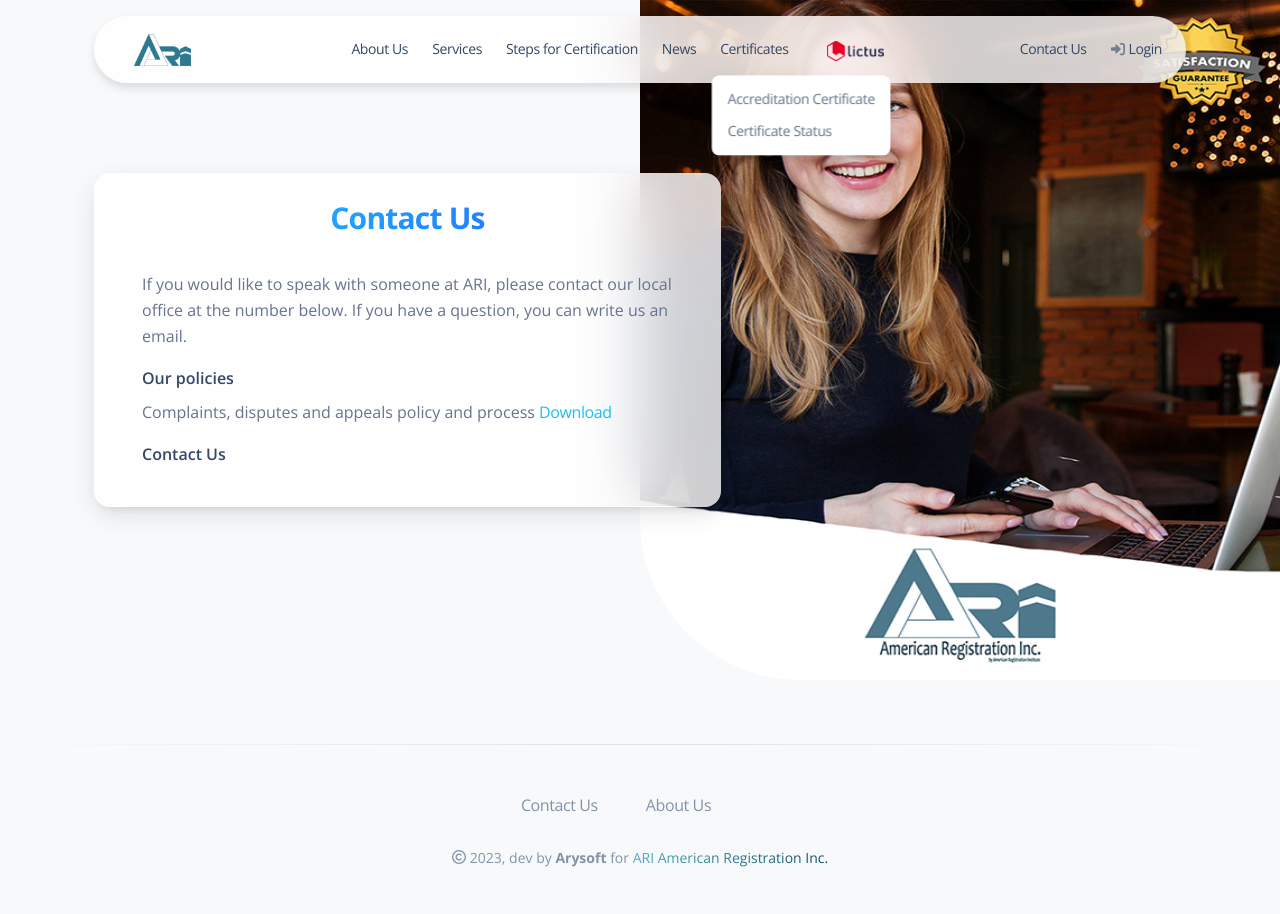
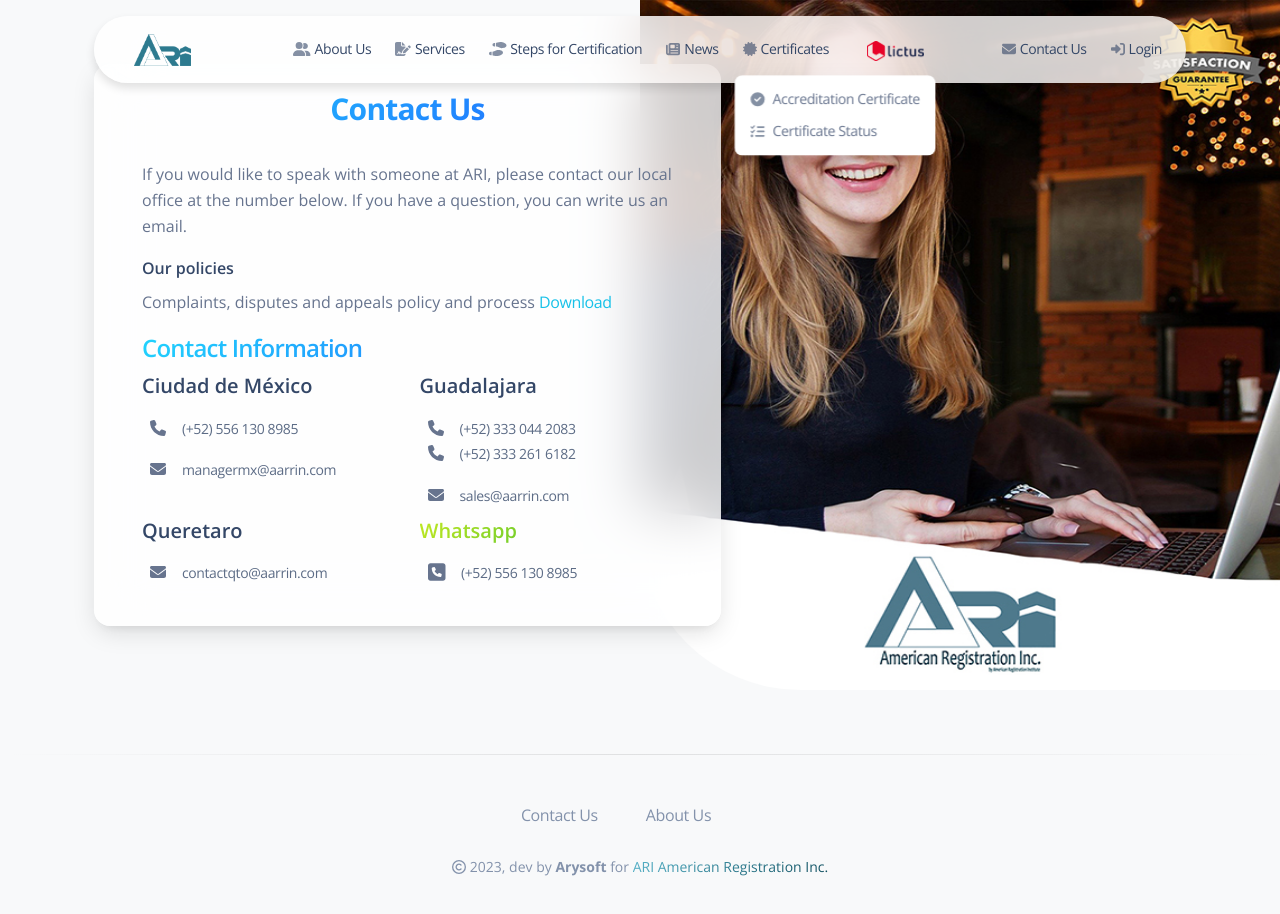
Before and after one commit to xiuhblaze/arysoft.ari.cortana, a React (Vite) app: page /contact in a window 1280 px wide. Both pictures are taken after a click on the button "Certificates". Shown: the top 914 px of the page. Built offline with nearby package versions, Linux system fonts and the light colour scheme.

Commit message:
Inicializacion de Lazy Load y Big Calendar

```diff
--- a/package.json
+++ b/package.json
@@ -16,10 +16,12 @@
     "@fortawesome/react-fontawesome": "^0.2.0",
     "@reduxjs/toolkit": "^1.9.5",
     "bootstrap": "^5.3.0",
+    "date-fns": "^2.30.0",
     "formik": "^2.4.2",
     "localforage": "^1.10.0",
     "match-sorter": "^6.3.1",
     "react": "^18.2.0",
+    "react-big-calendar": "^1.8.2",
     "react-bootstrap": "^2.8.0",
     "react-dom": "^18.2.0",
     "react-redux": "^8.1.1",
--- a/src/App.jsx
+++ b/src/App.jsx
@@ -33,7 +33,7 @@ function App() {
     if (!!routes) {
       return routes.map( route => {
         if (route.type === 'collapse') {
-          return <Route key={ route.key } path={ route.path } element={ route.element } />
+          return <Route key={ route.key } path={ route.path } element={ <route.element /> } />
         }
         return null;
       });
--- a/src/components/DefaultNavbar/DefaultNavbar.jsx
+++ b/src/components/DefaultNavbar/DefaultNavbar.jsx
@@ -1,6 +1,6 @@
 import { Link } from "react-router-dom";
 
-import { faBars, faChartPie, faRightFromBracket, faRightToBracket, faUser } from "@fortawesome/free-solid-svg-icons";
+import { faBars, faCertificate, faChartPie, faCircleCheck, faEnvelope, faFileCircleCheck, faFileSignature, faList, faListCheck, faNewspaper, faRectangleList, faRightFromBracket, faRightToBracket, faShoePrints, faUser, faUserGroup } from "@fortawesome/free-solid-svg-icons";
 import { FontAwesomeIcon } from "@fortawesome/react-fontawesome";
 import { Col, Container, Nav, NavDropdown, Navbar, Row } from "react-bootstrap";
 
@@ -37,22 +37,39 @@ export const DefaultNavbar = () => {
               <Navbar.Collapse id="navbarScroll">
                 <Nav className="mx-auto">
                   <Link to="/about" className="nav-link text-dark d-flex align-items-center me-2">
+                    <FontAwesomeIcon icon={ faUserGroup } className="opacity-6 text-dark me-1" />
                     About Us
                   </Link>
                   <Link to="/services" className="nav-link text-dark d-flex align-items-center me-2">
+                    <FontAwesomeIcon icon={ faFileSignature } className="opacity-6 text-dark me-1" />
                     Services
                   </Link>
                   <Link to="/steps-for-certification" className="nav-link text-dark d-flex align-items-center me-2">
+                  <FontAwesomeIcon icon={ faShoePrints } className="opacity-6 text-dark me-1" />
                     Steps for Certification
                   </Link>
                   <Link to="/news" className="nav-link text-dark d-flex align-items-center me-2">
+                    <FontAwesomeIcon icon={ faNewspaper } className="opacity-6 text-dark me-1" />
                     News
                   </Link>
-                  <NavDropdown title="Certificates" id="certificate-nav-dropdown" bsPrefix="dropdown-toggle nav-link text-dark">
+                  <NavDropdown
+                    title={ <>
+                      <FontAwesomeIcon icon={ faCertificate } className="opacity-6 text-dark me-1" />
+                      Certificates
+                    </> }
+                    id="certificate-nav-dropdown"
+                    bsPrefix="dropdown-toggle nav-link text-dark"
+                  >
                     {/* <NavDropdown.Item href="/about">Accreditation Certificate</NavDropdown.Item>
                     <NavDropdown.Item href="/">Certificate Status</NavDropdown.Item> */}
-                    <Link to="/accreditation" className="dropdown-item">Accreditation Certificate</Link>
-                    <Link to="/certificate-status" className="dropdown-item">Certificate Status</Link>
+                    <Link to="/accreditation" className="dropdown-item">
+                      <FontAwesomeIcon icon={ faCircleCheck } className="opacity-6 text-dark me-2" />
+                      Accreditation Certificate
+                    </Link>
+                    <Link to="/certificate-status" className="dropdown-item">
+                      <FontAwesomeIcon icon={ faListCheck } className="opacity-6 text-dark me-2" />
+                      Certificate Status
+                    </Link>
                   </NavDropdown>
                   <Nav.Link href="http://www.lictus.com.mx" target="_blank" className="ms-2">
                     <img src={ lgoLictus } height="20" />
@@ -74,6 +91,7 @@ export const DefaultNavbar = () => {
                     </>
                   ) : null }
                   <Link to="/contact" className="nav-link text-dark d-flex align-items-center me-2">
+                    <FontAwesomeIcon icon={ faEnvelope } className="opacity-6 text-dark me-1" />
                     Contact Us
                   </Link>
                 {
--- /dev/null
+++ b/src/views/Dashboard/index.jsx
@@ -0,0 +1 @@
+export { Dashboard } from "./Dashboard";
--- a/src/views/Home.jsx
+++ b/src/views/Home.jsx
@@ -92,7 +92,7 @@ export const Home = () => {
         <Container>
           <Row>
             <Col xs="12" md="7" className="py-sm-7">
-              <h3 className="text-gradient text-info mb-0">Why Choose Us?</h3>
+              <h3 className="text-gradient text-info mb-0">Why Choosing Us?</h3>
               <h3>Process approach</h3>
               <p className="pe-md-5 mb-4">
                 Our service is a guarantee of conducting audits according to the client’s requirements,
--- a/src/views/Loading.jsx
+++ b/src/views/Loading.jsx
@@ -2,9 +2,9 @@
 export const Loading = () => {
   return (
     <div className="text-center">
-        <div className="w-100 m-auto" style={{ paddingTop: 'calc(50vh - 50px)', width: '3rem', height: '3rem' }}>
-            <div className="spinner-border text-primary" role="status">
-                <span className="visually-hidden">Cargando...</span>
+        <div className="w-100 m-auto text-info" style={{ paddingTop: 'calc(50vh - 50px)', width: '3rem', height: '3rem' }}>
+            <div className="spinner-border" role="status">
+                <span className="visually-hidden">Loading...</span>
             </div>
         </div>
     </div>
--- a/src/views/www/ContactView.jsx
+++ b/src/views/www/ContactView.jsx
@@ -8,6 +8,8 @@ import { AryFormikTextArea, AryFormikTextInput } from '../../components/Forms';
 
 import bgElectronic from '../../assets/img/bgElectronic.jpg';
 import imgTeam3 from '../../assets/img/team-3.jpg';
+import { FontAwesomeIcon } from '@fortawesome/react-fontawesome';
+import { faEnvelope, faPhone, faPhoneSquare, faPhoneSquareAlt } from '@fortawesome/free-solid-svg-icons';
 
 export const ContactView = () => {
 
@@ -104,8 +106,80 @@ export const ContactView = () => {
                             </p>
                             <h6>Our policies</h6>
                             <p>Complaints, disputes and appeals policy and process <a className="text-info" href="/files/ari-a-05-complaints-an-appeals-instructions.pdf" target="_blank">Download</a></p>
-                            <h6>Contact Us</h6>
-
+                            <h4 className='text-info text-gradient'>Contact Information</h4>
+                            <Row>
+                              <Col md="6">
+                                <h5>Ciudad de México</h5>
+                                <div className="d-flex p-2">
+                                  <div>
+                                    <FontAwesomeIcon icon={ faPhone } />
+                                  </div>
+                                  <div className="ps-3">
+                                    <a href="tel:5561308985" className="text-sm opacity-8">(+52) 556 130 8985</a>
+                                  </div>
+                                </div>
+                                <div className="d-flex p-2">
+                                  <div>
+                                    <FontAwesomeIcon icon={ faEnvelope } />
+                                  </div>
+                                  <div className="ps-3">
+                                    <a href="mailto:managermx@aarrin.com" className="text-sm opacity-8">managermx@aarrin.com</a>
+                                  </div>
+                                </div>
+                              </Col>
+                              <Col md="6">
+                                <h5>Guadalajara</h5>
+                                <div className="d-flex p-2 pb-0">
+                                  <div>
+                                    <FontAwesomeIcon icon={ faPhone } />
+                                  </div>
+                                  <div className="ps-3">
+                                    <a href="tel:3330442083" className="text-sm opacity-8">(+52) 333 044 2083</a>
+                                  </div>
+                                </div>
+                                <div className="d-flex p-2 pt-0">
+                                  <div>
+                                    <FontAwesomeIcon icon={ faPhone } />
+                                  </div>
+                                  <div className="ps-3">
+                                    <a href="tel:3332616182" className="text-sm opacity-8">(+52) 333 261 6182</a>
+                                  </div>
+                                </div>
+                                <div className="d-flex p-2">
+                                  <div>
+                                    <FontAwesomeIcon icon={ faEnvelope } />
+                                  </div>
+                                  <div className="ps-3">
+                                    <a href="mailto:sales@aarrin.com" className="text-sm opacity-8">sales@aarrin.com</a>
+                                  </div>
+                                </div>
+                              </Col>
+                              <Col md="6">
+                                <h5>Queretaro</h5>
+                                <div className="d-flex p-2">
+                                  <div>
+                                    <FontAwesomeIcon icon={ faEnvelope } />
+                                  </div>
+                                  <div className="ps-3">
+                                    <a href="mailto:contactqto@aarrin.com" className="text-sm opacity-8">contactqto@aarrin.com</a>
+                                  </div>
+                                </div>
+                              </Col>
+                              <Col md="6">
+                              <h5 className="text-success text-gradient">Whatsapp</h5>
+                                <div className="d-flex p-2">
+                                  <div>
+                                    <FontAwesomeIcon icon={ faPhoneSquare } size="lg" />
+                                  </div>
+                                  <div className="ps-3">
+                                    <a href="https://api.whatsapp.com/send?phone=3330442083"
+                                      className="text-sm opacity-8"
+                                      target="_blank"
+                                    >(+52) 556 130 8985</a>
+                                  </div>
+                                </div>
+                              </Col>
+                            </Row>
                           </Card.Body>
                         </>
                       )}
--- a/src/views/www/StepsView.jsx
+++ b/src/views/www/StepsView.jsx
@@ -130,7 +130,7 @@ export const StepsView = () => {
                 </StepsTimeline>
                 <StepsTimeline
                   icon={{ icon: faHand, color: 'secondary' }}
-                  text="Suspending Certification flow proces"
+                  text="Suspending Certification flow process"
                   subtext="Rev A ARI-FR-67"
                 >
                   <SuspendingCertification />
```
Also changed, not shown: src/main.jsx (+11 -7 lines), src/routes/privateRoutes.jsx (+35 -36 lines), src/routes/publicRoutes.jsx (+56 -56 lines), src/views/Dashboard/Dashboard.jsx (+60 -0 lines), 1 other file (tests, documents, lock files or other folders).
